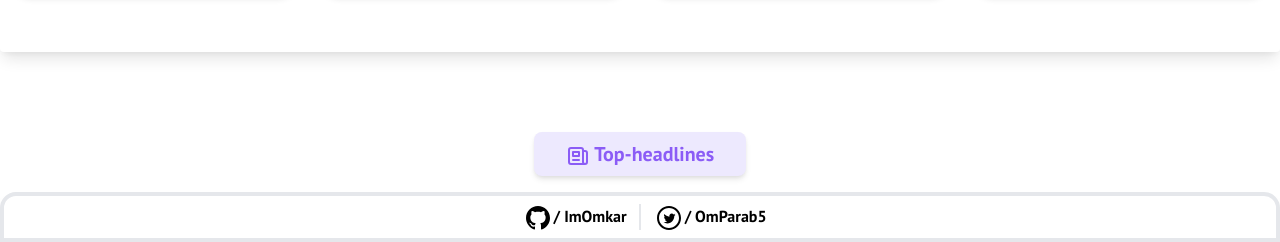
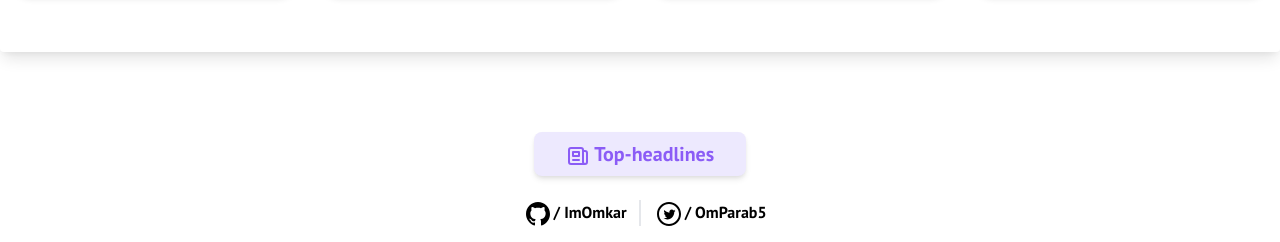
Before and after one commit to ImOmkar/django_covid_india, a Django app: template stats/templates/stats/home.html in a window 1280 px wide. Shown: the part 926-1168 px from the top of the page. Run offline with Django 3.2, Linux system fonts and the light colour scheme; the template is opened without the code that fills it, so the values that code supplies are empty.

Commit message:
Update home.html

```diff
--- a/stats/templates/stats/home.html
+++ b/stats/templates/stats/home.html
@@ -3240,7 +3240,7 @@
 	</div>
 	{% endfor %}
 
-	<footer class="w-full font-medium shadow-lg border-4 py-2 rounded-t-2xl">
+	<footer class="w-full font-medium shadow-lg py-2">
 		<div class="flex justify-center
 		 text-center">
 			<p class="mx-3">
@@ -3252,7 +3252,7 @@
 
 			<p>
 				<svg class="w-6 h-6 inline-block" xmlns="http://www.w3.org/2000/svg" width="24" height="24" viewBox="0 0 24 24"><path d="M12 2c5.514 0 10 4.486 10 10s-4.486 10-10 10-10-4.486-10-10 4.486-10 10-10zm0-2c-6.627 0-12 5.373-12 12s5.373 12 12 12 12-5.373 12-12-5.373-12-12-12zm6.5 8.778c-.441.196-.916.328-1.414.388.509-.305.898-.787 1.083-1.362-.476.282-1.003.487-1.564.597-.448-.479-1.089-.778-1.796-.778-1.59 0-2.758 1.483-2.399 3.023-2.045-.103-3.86-1.083-5.074-2.572-.645 1.106-.334 2.554.762 3.287-.403-.013-.782-.124-1.114-.308-.027 1.14.791 2.207 1.975 2.445-.346.094-.726.116-1.112.042.313.978 1.224 1.689 2.3 1.709-1.037.812-2.34 1.175-3.647 1.021 1.09.699 2.383 1.106 3.773 1.106 4.572 0 7.154-3.861 6.998-7.324.482-.346.899-.78 1.229-1.274z"/></svg>
-				<a href="https://github.com/ImOmkar">/ OmParab5</a>
+				<a href="https://twitter.com/OmParab5">/ OmParab5</a>
 			</p>
 		</div>
 	</footer>
```
